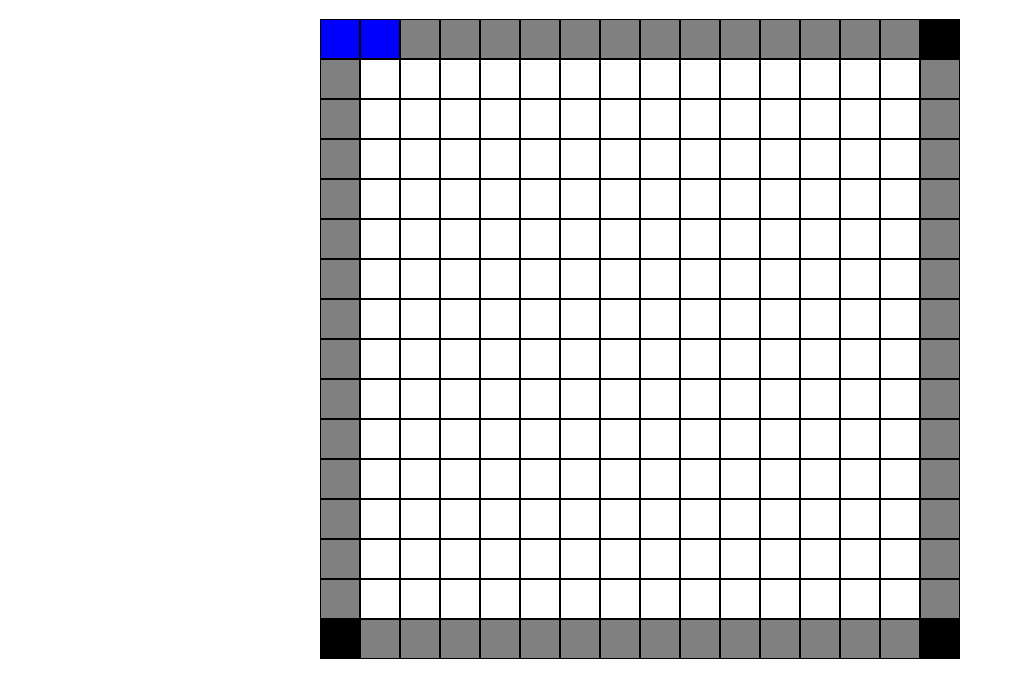
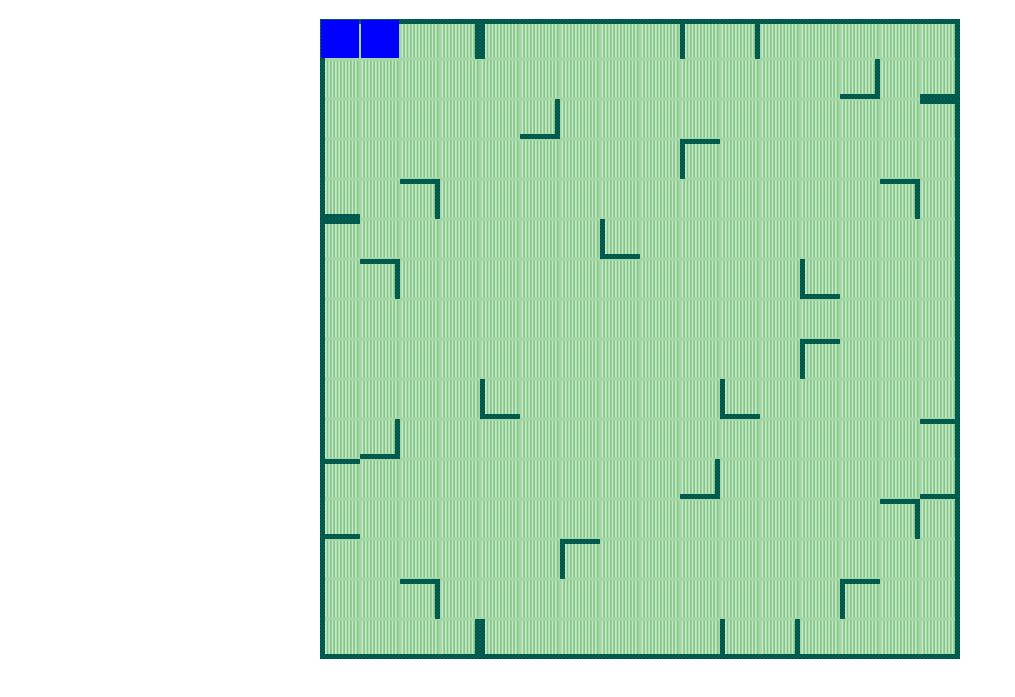
Before and after one commit to jgreaux/ricochat, a plain HTML site: page index.html in a window 1280 px wide. Shown: the part 61-758 px from the top of the page, without its empty margins (0-1015 px from the left). Drawn offline with Linux system fonts and the light colour scheme.

Commit message:
Adding assets for game appearance

```diff
--- a/style.css
+++ b/style.css
@@ -5,10 +5,14 @@
     height: 38px;
     width: 38px;
     transition-duration: 1s;
+    z-index: 1;
 }
 #playground{
     width: 640px;
+    height: 640px;
     margin: auto;
+    background-image: url('assets/main48x48.png');
+    background-size: 40px 40px;
 }
 #up, #down, #right, #left{
     position: absolute;
@@ -29,26 +33,43 @@
     transform: translate(7px, -24px);
 }
 .field{
-    height: 38px;
-    width: 38px;
+    height: 40px;
+    width: 40px;
     float: left;
-    border: 1px solid black;
 }
-.rightfence{
-    border-right: 1px solid pink;
+
+.border{
+    background-image: url('assets/border48x48.png');
+    background-repeat: no-repeat;
+    background-size: 40px 40px;
 }
-.leftfence{
-    border-left: 1px solid pink;
+
+.right{
+    transform: rotate(90deg);
 }
-.upfence{
-    border-top: 1px solid pink;
+
+.down{
+    transform: rotate(180deg);
 }
-.downfence{
-    border-bottom: 1px solid pink;
+
+.left{
+    transform: rotate(270deg);
 }
-.border{
-    background-color: gray;
+
+.coin{
+    background-image: url('assets/corner48x48.png');
+    background-repeat: no-repeat;
+    background-size: 40px 40px;
 }
-.coin{
-    background-color: black;
+
+.BOC_left_up{
+    transform: rotate(270deg);
 }
+
+.BOC_left_down{
+    transform: rotate(180deg);
+}
+
+.BOC_right_down{
+    transform: rotate(90deg);
+}
--- a/utils.js
+++ b/utils.js
@@ -1,3 +1,4 @@
+
 let currentPlayer = null;
 const players = {
     player1: {pos:0},
@@ -65,116 +66,140 @@ const rotateField = (value) => {
 const mapToDOM = (map, dom) => {
     map.forEach((element, index) => {
         let field = document.createElement('div');
-        field.id = index;
+        field.id = 'f' + index;
         field.classList.add("field");
 
         switch (element) {
-            case -5:
+            case -4:
+                field.classList.add("BOC_right_up")
                 field.classList.add("coin")
                 break;
-            case -4:
+            case -3:
+                field.classList.add("BOC_left_up")
+                field.classList.add("coin")
+                break;
+            case -2:
+                field.classList.add("BOC_right_down")
+                field.classList.add("coin")
+                break;
+            case -1:
+                field.classList.add("BOC_left_down")
+                field.classList.add("coin")
+                break;
+            case 1:
+                field.classList.add("border")
+                field.classList.add("right")
+                break;
+            case 2:
+                field.classList.add("border")
+                field.classList.add("left")
+                break;
+            case 3:
                 field.classList.add("border")
                 break;
-            case -3:
+            case 4:
                 field.classList.add("border")
-                break;
-            case -2:
-                field.classList.add("border")
-                break;
-            case -1:
-                field.classList.add("border")
-                break;
-            case 1:
-                field.classList.add("rightfence")
-                break;
-            case 2:
-                field.classList.add("leftfence")
-                break;
-            case 3:
-                field.classList.add("upfence")
-                break;
-            case 4:
-                field.classList.add("downfence")
+                field.classList.add("down")
                 break;
             case 5:
                 field.classList.add("BOC_red")
                 field.classList.add("BOC_right_up")
+                field.classList.add("coin")
                 break;
             case 6:
                 field.classList.add("BOC_red")
                 field.classList.add("BOC_right_down")
+                field.classList.add("coin")
                 break;
             case 7:
                 field.classList.add("BOC_red")
                 field.classList.add("BOC_left_up")
+                field.classList.add("coin")
                 break;
             case 8:
                 field.classList.add("BOC_red")
                 field.classList.add("BOC_left_down")
+                field.classList.add("coin")
                 break;
             case 9:
                 field.classList.add("BOC_blue")
                 field.classList.add("BOC_right_up")
+                field.classList.add("coin")
                 break;
             case 10:
                 field.classList.add("BOC_blue")
                 field.classList.add("BOC_right_down")
+                field.classList.add("coin")
                 break;
             case 11:
                 field.classList.add("BOC_blue")
                 field.classList.add("BOC_left_up")
+                field.classList.add("coin")
                 break;
             case 12:
                 field.classList.add("BOC_blue")
                 field.classList.add("BOC_left_down")
+                field.classList.add("coin")
                 break;
             case 13:
                 field.classList.add("BOC_green")
                 field.classList.add("BOC_right_up")
+                field.classList.add("coin")
                 break;
             case 14:
                 field.classList.add("BOC_green")
                 field.classList.add("BOC_right_down")
+                field.classList.add("coin")
                 break;
             case 15:
                 field.classList.add("BOC_green")
                 field.classList.add("BOC_left_up")
+                field.classList.add("coin")
                 break;
             case 16:
                 field.classList.add("BOC_green")
                 field.classList.add("BOC_left_down")
+                field.classList.add("coin")
                 break;
             case 17:
                 field.classList.add("BOC_yellow")
                 field.classList.add("BOC_right_up")
+                field.classList.add("coin")
                 break;
             case 18:
                 field.classList.add("BOC_yellow")
                 field.classList.add("BOC_right_down")
+                field.classList.add("coin")
                 break;
             case 19:
                 field.classList.add("BOC_yellow")
                 field.classList.add("BOC_left_up")
+                field.classList.add("coin")
                 break;
             case 20:
                 field.classList.add("BOC_yellow")
                 field.classList.add("BOC_left_down")
+                field.classList.add("coin")
                 break;
             case 21:
                 field.classList.add("BOC_multicolor")
                 field.classList.add("BOC_right_up")
+                field.classList.add("coin")
                 break;
             case 22:
                 field.classList.add("BOC_multicolor")
                 field.classList.add("BOC_right_down")
+                field.classList.add("coin")
                 break;
             case 23:
                 field.classList.add("BOC_multicolor")
                 field.classList.add("BOC_left_up")
+                field.classList.add("coin")
                 break;
             case 24:
                 field.classList.add("BOC_multicolor")
                 field.classList.add("BOC_left_down")
+                field.classList.add("coin")
                 break;
             default:
                 break;
@@ -263,20 +288,42 @@ const computeBorderMap = (map) => {
     const left = range(coin[0] + mapWidth, coin[2] - mapWidth, mapWidth);
 
     up.forEach( (key) => {
-        map[key] = -1;
+        if (map[key] !== 0) {
+            map[key] = map[key] - 5;
+        }else{
+            map[key] = 3;
+        }
     })
     right.forEach( (key) => {
-        map[key] = -2;
+        if(map[key] === 3){
+            map[key] = -4
+        }else if(map[key] === 4){
+            map[key] = -2;
+        }else{
+            map[key] = 1;
+        }
     })
     down.forEach( (key) => {
-        map[key] = -3;
+        if (map[key] !== 0) {
+            map[key] = map[key] - 3;
+        }else{
+            map[key] = 4;
+        }
     })
     left.forEach( (key) => {
-        map[key] = -4;
+        if(map[key] === 3){
+            map[key] = -3
+        }else if(map[key] === 4){
+            map[key] = -1;
+        }else{
+            map[key] = 2;
+        }
     })
-    coin.forEach( (key) => {
-        map[key] = -5;
-    })
+    //Gestion des coins
+    map[coin[0]] = -3;
+    map[coin[1]] = -4;
+    map[coin[2]] = -1;
+    map[coin[3]] = -2;
 
     return map;
 }
```
Also changed, not shown: assets/border48x48.png (added), assets/border52x2.png (added), assets/corner48x48.png (added), assets/crocket.png (added), assets/main.png (added), assets/main48x48.png (added).
